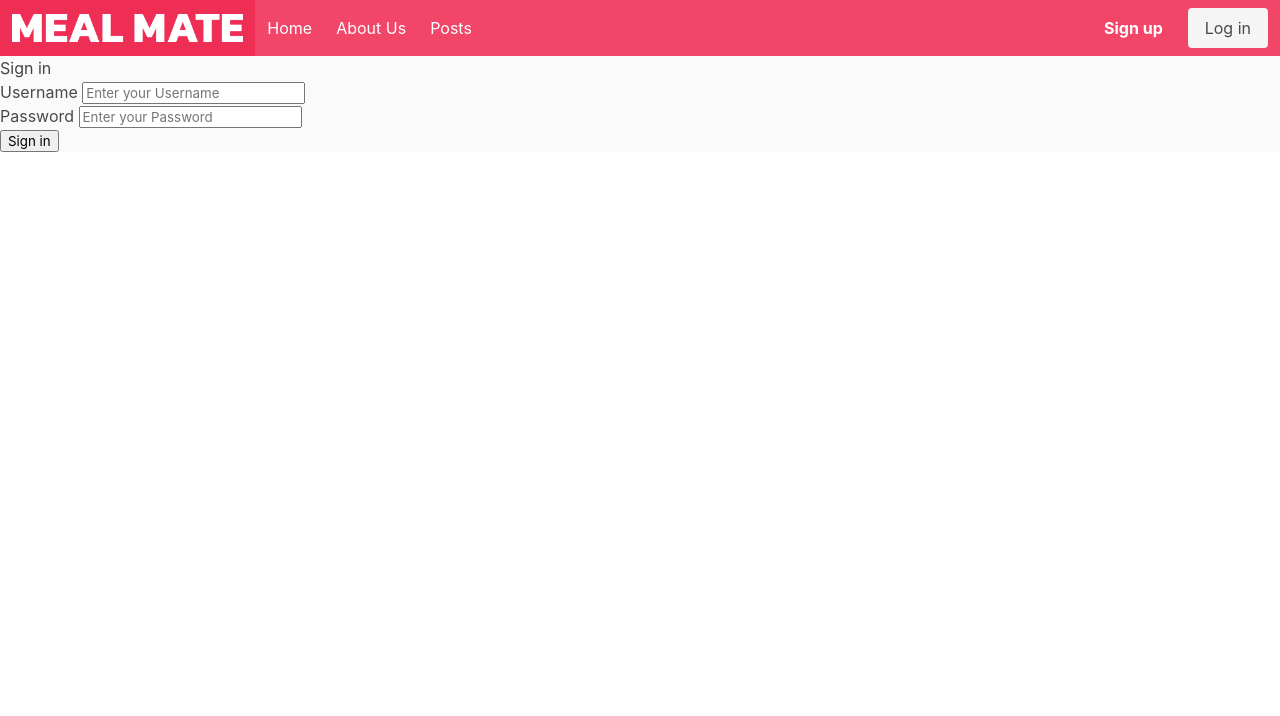
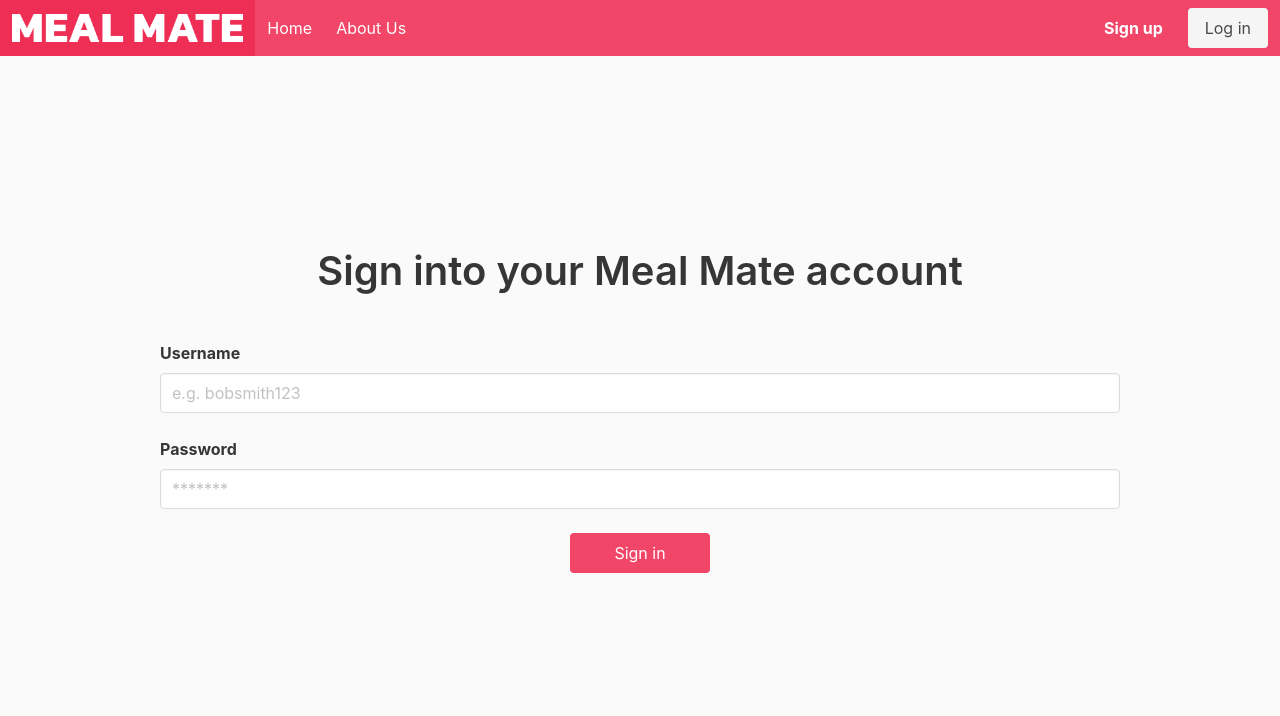
Before and after one commit to Mike-The-Knight/WebAppCW, a Django app: page /members/account/signin in a window 1280 px wide. Shown: the top 716 px of the page. Run offline with Django 4.2, Linux system fonts and the light colour scheme.

Commit message:
Signin page

```diff
--- a/project/templates/members/signin.html
+++ b/project/templates/members/signin.html
@@ -1,19 +1,43 @@
 {% extends "website/base.html" %}
 {% block content %}
-  <h3> Sign in</h3>
+<section class="section is-medium">
+  <section class="section">
+    <p class="title is-2 has-text-centered">Sign into your Meal Mate account</p>
+  </section>
 
   <form action="/members/account/signin" method="POST">
-      {% csrf_token %}
-
-          <label for ="">Username</label>
-          <input type="text" id="username" name="username" placeholder="Enter your Username" required>
-          <br>
-
-          <label for ="">Password</label>
-          <input type="password" id="password" name="password" placeholder="Enter your Password" required>
-          <br>
-
-          <button type="submit"> Sign in </button>
-
+    {% csrf_token %}
+    <div class="container is-max-desktop">
+      <div class="columns is-centered">
+        <div class="column">
+          <div class="field ">
+            <label for="" class="label">Username</label>
+            <div class="control">
+              <input type="username" placeholder="e.g. bobsmith123" class="input" name="username" required></input>
+            </div>
+          </div>
+        </div>
+      </div>
+      <div class="columns is-centered">
+        <div class="column">
+          <div class="field ">
+            <label for="" class="label">Password</label>
+            <div class="control">
+              <input type="password" placeholder="*******" class="input" name="password" </input>
+            </div>
+          </div>
+        </div>
+      </div>
+      <div class="columns is-centered">
+        <div class="column is-2">
+          <div class="actions has-text-centered">
+            <button type="submit" class="button is-danger is-fullwidth">
+              Sign in
+            </button>
+          </div>
+        </div>
+      </div>
+    </div>
   </form>
+</section>
 {% endblock %}
--- a/project/templates/website/base.html
+++ b/project/templates/website/base.html
@@ -47,9 +47,6 @@
                 <a class="navbar-item" href="/about">
                     About Us
                 </a>
-              <a class="navbar-item" href="{% url 'allposts' %}">
-                Posts
-              </a>
                 {% if user.is_authenticated %}
                 <a class="navbar-item" href="{% url 'user-following' %}">
                     Following
@@ -58,8 +55,10 @@
             </div>
             {% if user.is_authenticated %}
             <div class="navbar-end">
-                <a class="navbar-item" href="{% url 'post_form' %}" style="font-size: 16px; font-family: 'Helvetica Neue', Arial, sans-serif;">
-                    <img src="https://upload.wikimedia.org/wikipedia/commons/9/9e/Plus_symbol.svg" alt="Create Post" style="margin-right: 5px;" />
+                <a class="navbar-item" href="{% url 'post_form' %}"
+                    style="font-size: 16px; font-family: 'Helvetica Neue', Arial, sans-serif;">
+                    <img src="https://upload.wikimedia.org/wikipedia/commons/9/9e/Plus_symbol.svg" alt="Create Post"
+                        style="margin-right: 5px;" />
                     Create Post
                 </a>
             </div>
@@ -70,7 +69,8 @@
                 {% if user.is_authenticated %}
                 <div class="navbar-item has-dropdown is-hoverable">
                     <a class="navbar-link" style="display: flex; align-items: center;">
-                            <img src="{{ user.profile.image.url }}" alt="Account" class="rounded-circle" style="margin-left: 5px; width: 20px; height: 20px;" />
+                        <img src="{{ user.profile.image.url }}" alt="Account" class="rounded-circle"
+                            style="margin-left: 5px; width: 20px; height: 20px;" />
                     </a>
 
                     <div class="navbar-dropdown">
```
Also changed, not shown: project/templates/website/post_form.html (+13 -4 lines). Lines whose indentation alone changed are shown as unchanged.
